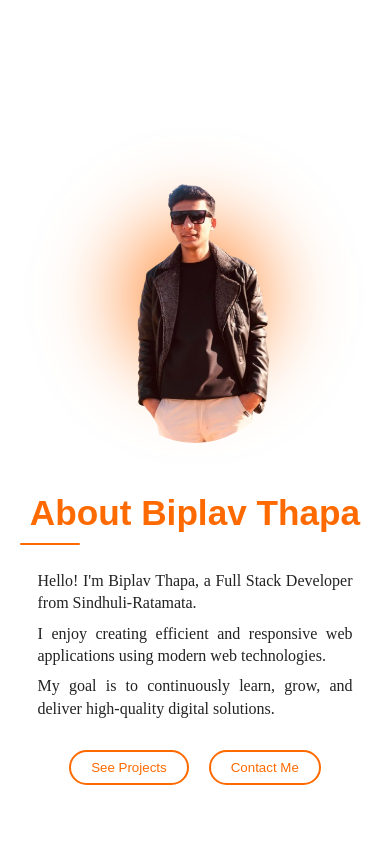
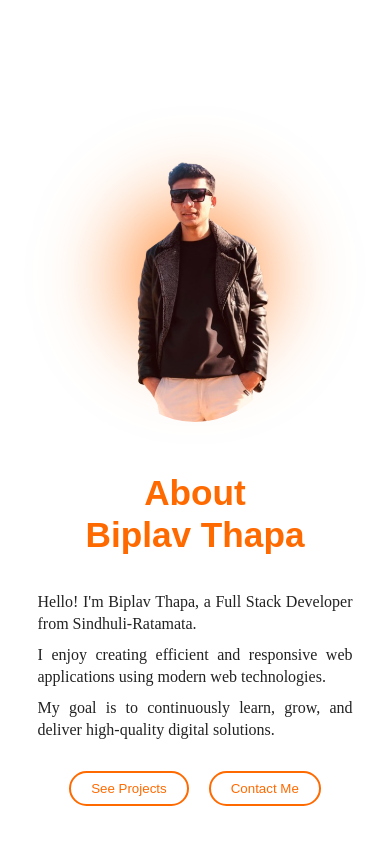
Before and after one commit to Rachuu1200/office-Portfolio, a React (Vite) app: page /team/biplav in a window 390 px wide. Shown: the part 2715-3559 px from the top of the page. Built offline with nearby package versions, Linux system fonts and the light colour scheme.

Commit message:
about heading style change

```diff
--- a/src/pages/About.css
+++ b/src/pages/About.css
@@ -49,30 +49,37 @@
 }
 
 .about-text h1 {
-  white-space: nowrap; /* desktop only */
   font-size: 3rem;
   color: var(--primary);
-  margin-bottom: 25px;
-  position: relative;
+  margin-bottom: 35px;
+  line-height: 1.2;
 }
 
-.about-text h1::after {
+.about-name {
+  position: relative;
+  display: inline-block;
+}
+
+.about-name::after {
   content: "";
-  width: 60px;
+  position: absolute;
+  left: 50%;
+  transform: translateX(-50%);
+  bottom: -8px;
+  width: 100%;
+  max-width: 280px;
   height: 2px;
   background: var(--primary);
-  display: block;
-  margin-top: 10px;
-  border-radius: 2px;
 }
 
 .about-text p {
   font-size: 16px;
-  line-height: 1.4;   /* tighter lines */
-  margin-bottom: 8px; /* removes large gap between paragraphs */
+  line-height: 1.4;
+  margin-bottom: 8px;
   color: var(--text-color);
   font-family: 'Times New Roman', Times, serif;
 }
+
 /* ===============================
    Buttons
 ================================ */
@@ -100,14 +107,14 @@
 }
 
 /* ===============================
-   Image (FIXED)
+   Image
 ================================ */
 .about-image {
   position: relative;
   display: flex;
   justify-self: end;
   align-items: center;
-  transform: translateY(-20px); /* ✅ move up ONCE */
+  transform: translateY(-20px);
 }
 
 .about-image img {
@@ -116,7 +123,6 @@
   z-index: 2;
 }
 
-/* Glow */
 .image-glow {
   position: absolute;
   width: 320px;
@@ -127,10 +133,7 @@
 }
 
 /* ===============================
-   Tablet
-================================ */
-/* ===============================
-   Tablet
+   Tablet (≤900px)
 ================================ */
 @media (max-width: 900px) {
   .about-section {
@@ -143,13 +146,11 @@
   }
 
   .about-text {
-    text-align: justify; /* keep justified text */
-    margin: 0 auto;      /* center the container */
+    text-align: justify;
   }
 
   .about-text h1 {
-    white-space: normal; /* allow wrap */
-    text-align: center;  /* heading centered */
+    text-align: center;
   }
 
   .about-image {
@@ -173,7 +174,7 @@
 }
 
 /* ===============================
-   Mobile
+   Mobile (≤600px)
 ================================ */
 @media (max-width: 600px) {
   .about-section {
@@ -182,15 +183,18 @@
 
   .about-text h1 {
     font-size: 2.2rem;
-    text-align: center; /* heading centered */
+    text-align: center;
+  }
+
+  .about-name::after {
+    max-width: 180px;
   }
 
   .about-text p {
     font-size: 1rem;
-    text-align: justify;   /* keep justified */
+    max-width: 90%;
     margin-left: auto;
     margin-right: auto;
-    max-width: 90%;        /* optional: limit width for readability */
   }
 
   .about-image img {
--- a/src/pages/About.jsx
+++ b/src/pages/About.jsx
@@ -14,31 +14,28 @@ const About = ({ darkMode }) => {
       <div className="about-container">
         {/* Text */}
         <div className="about-text">
-          <h1>About {person.name}</h1>
+          <h1>
+            About <br />
+            {person.name}
+          </h1>
 
-          {person.about.map((text, i) => (
+          {person.about?.map((text, i) => (
             <p key={i}>{text}</p>
           ))}
 
           <div className="about-buttons">
-            <button className="btn">
-              See Projects
-            </button>
-
-            <button className="btn">
-              Contact Me
-            </button>
+            <button className="btn">See Projects</button>
+            <button className="btn">Contact Me</button>
           </div>
         </div>
 
-
-      {/* Image */}
-      <div className="about-image">
-        <div className="image-glow"></div>
-        <img src={person.image} alt={person.name} />
+        {/* Image */}
+        <div className="about-image">
+          <div className="image-glow"></div>
+          <img src={person.image} alt={person.name} />
+        </div>
       </div>
-    </div>
-    </section >
+    </section>
   );
 };
 
```
